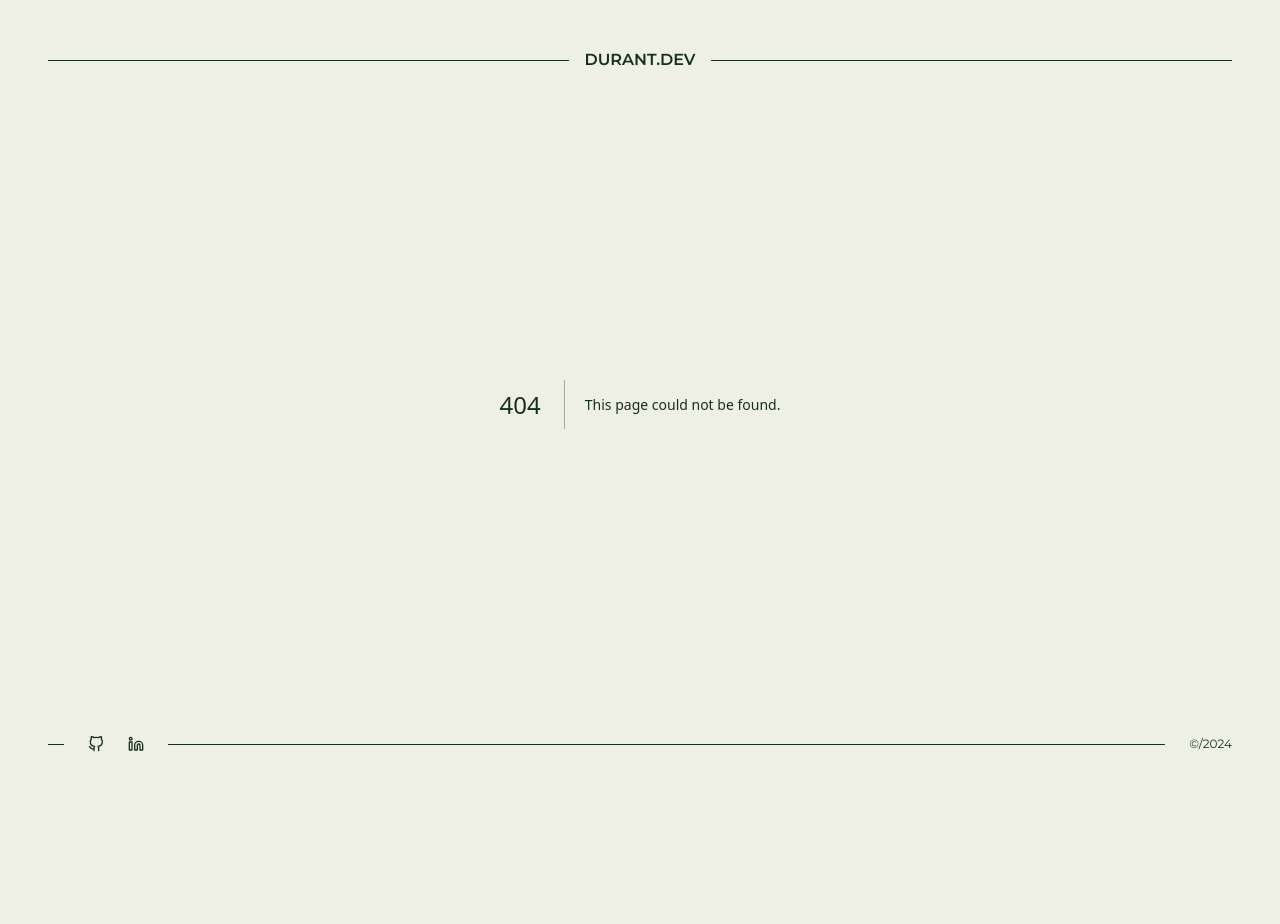
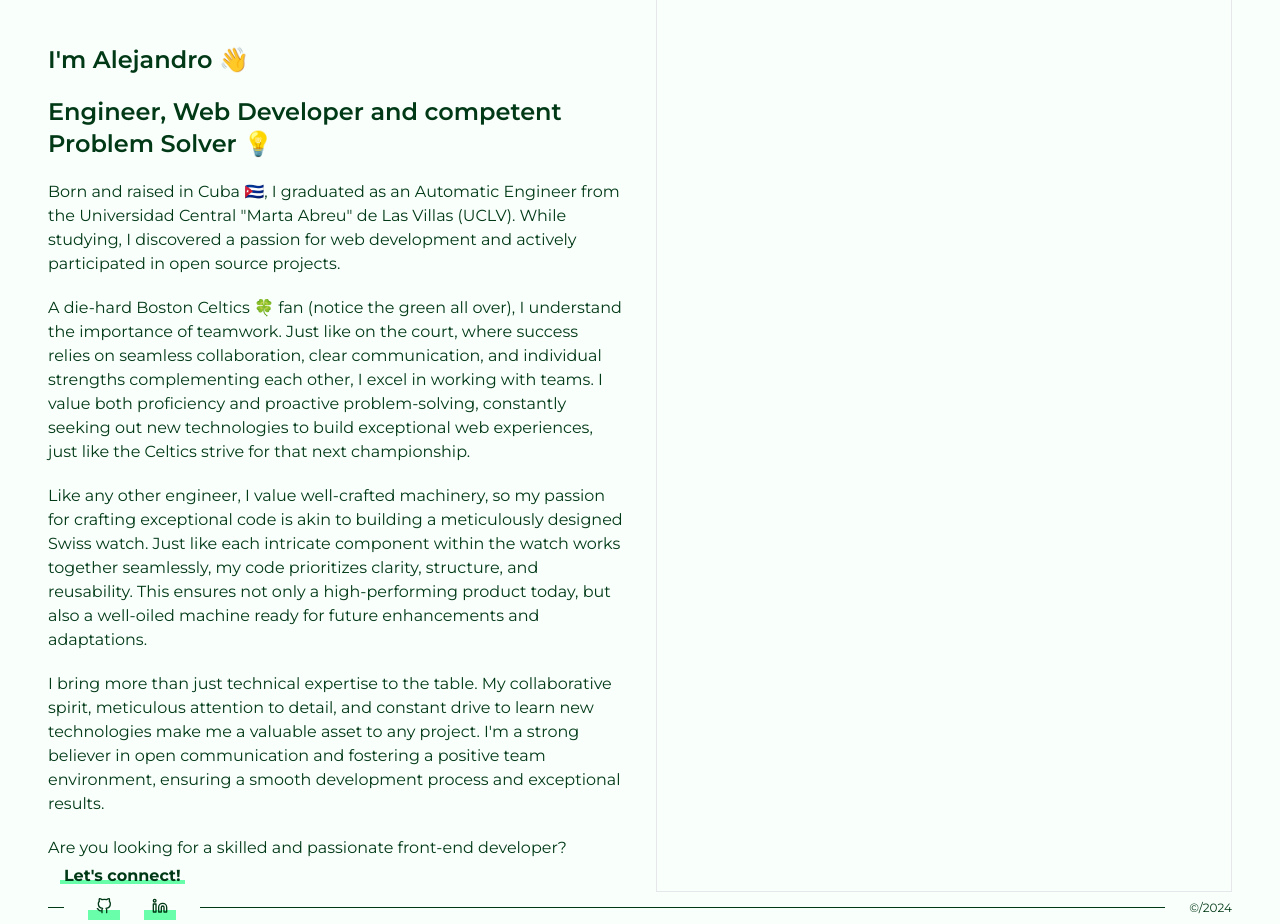
Before and after one commit to durantdurant95/portfolio, a Next.js app: page /about in a window 1280 px wide. Before the commit this address had no page. Before the commit the page ends 800 px from the top, so only its background shows below. Built offline with nearby package versions, Linux system fonts and the light colour scheme.

Commit message:
Update layout and page styles

```diff
--- /dev/null
+++ b/app/about/page.tsx
@@ -0,0 +1,62 @@
+import Link from "next/link";
+import { notoSerif } from "../fonts";
+
+const about = () => {
+  return (
+    <main className="flex grow gap-8">
+      <section className="flex w-1/2 flex-col gap-5">
+        <h1 className={`${notoSerif.className} text-[6vw]`}>ABOUT ME</h1>
+        <h2 className="text-2xl font-semibold">I&apos;m Alejandro 👋</h2>
+        <h2 className="text-2xl font-semibold">
+          Engineer, Web Developer and competent Problem Solver 💡
+        </h2>
+        <p>
+          Born and raised in Cuba 🇨🇺, I graduated as an Automatic Engineer from
+          the Universidad Central &quot;Marta Abreu&quot; de Las Villas (UCLV).
+          While studying, I discovered a passion for web development and
+          actively participated in open source projects.
+        </p>
+        <p>
+          A die-hard Boston Celtics 🍀 fan (notice the green all over), I
+          understand the importance of teamwork. Just like on the court, where
+          success relies on seamless collaboration, clear communication, and
+          individual strengths complementing each other, I excel in working with
+          teams. I value both proficiency and proactive problem-solving,
+          constantly seeking out new technologies to build exceptional web
+          experiences, just like the Celtics strive for that next championship.
+        </p>
+        <p>
+          Like any other engineer, I value well-crafted machinery, so my passion
+          for crafting exceptional code is akin to building a meticulously
+          designed Swiss watch. Just like each intricate component within the
+          watch works together seamlessly, my code prioritizes clarity,
+          structure, and reusability. This ensures not only a high-performing
+          product today, but also a well-oiled machine ready for future
+          enhancements and adaptations.
+        </p>
+        <p>
+          I bring more than just technical expertise to the table. My
+          collaborative spirit, meticulous attention to detail, and constant
+          drive to learn new technologies make me a valuable asset to any
+          project. I&apos;m a strong believer in open communication and
+          fostering a positive team environment, ensuring a smooth development
+          process and exceptional results.
+        </p>
+        <p>
+          Are you looking for a skilled and passionate front-end developer?
+          <Link
+            className="before:bg-celtic-300 relative ml-3 inline-block p-1 font-bold transition duration-300 ease-in-out before:absolute before:bottom-2 before:left-0 before:-z-10 before:h-1 before:w-full hover:scale-[1.02] hover:uppercase before:hover:h-5 before:hover:transform before:hover:duration-300"
+            href="/contact"
+          >
+            Let&apos;s connect!
+          </Link>
+        </p>
+      </section>
+      <section className="w-1/2 grow border border-main">
+        <div>photo here</div>
+      </section>
+    </main>
+  );
+};
+
+export default about;
--- a/app/layout.tsx
+++ b/app/layout.tsx
@@ -16,27 +16,36 @@ const RootLayout = ({ children }: { children: React.ReactNode }) => {
   return (
     <html lang="en">
       <body
-        className={`${montserrat.className} flex h-screen flex-col bg-background p-4 text-main md:p-8 lg:p-12`}
+        className={`${montserrat.className} text-celtic-950 bg-celtic-50 flex min-h-screen flex-col justify-center bg-opacity-30 p-4 md:h-screen md:p-6 lg:p-8 xl:p-12 2xl:p-16`}
       >
         <nav className="flex items-center justify-center gap-4">
-          <div className="h-[1px] grow bg-main " />
-          <Link className="font-semibold" href="/">
+          <div className="bg-celtic-950 h-[1px] grow" />
+          <Link
+            className="before:bg-celtic-300 relative inline-block p-1 font-bold transition duration-300 ease-in-out before:absolute before:bottom-2 before:left-0 before:-z-10 before:h-1 before:w-full hover:scale-[1.02] hover:uppercase before:hover:h-5 before:hover:transform before:hover:duration-300"
+            href="/"
+          >
             DURANT.DEV
           </Link>
-          <div className="h-[1px] grow bg-main" />
+          <div className="bg-celtic-950 h-[1px] grow" />
         </nav>
         {children}
         <Analytics />
         <SpeedInsights />
         <footer className="flex items-center justify-center gap-6">
-          <div className="h-[1px] w-4 bg-main" />
-          <Link href="https://github.com/durantdurant95">
-            <FiGithub />
+          <div className="bg-celtic-950 h-[1px] w-4" />
+          <Link
+            href="https://github.com/durantdurant95"
+            className="before:bg-celtic-300 relative inline-block h-8 w-8 p-1 font-bold transition duration-300 ease-in-out before:absolute before:bottom-1 before:left-0 before:-z-10 before:h-[10px] before:w-full hover:scale-[1.02] hover:uppercase before:hover:h-7 before:hover:transform before:hover:duration-300"
+          >
+            <FiGithub className="h-5 w-5 pl-1" />
           </Link>
-          <Link href="https://www.linkedin.com/in/alejandro-p%C3%A9rez-dur%C3%A1n-754a8324a/">
-            <FiLinkedin />
+          <Link
+            href="https://www.linkedin.com/in/alejandro-p%C3%A9rez-dur%C3%A1n-754a8324a/"
+            className="before:bg-celtic-300 relative inline-block h-8 w-8 p-1 font-bold transition duration-300 ease-in-out before:absolute before:bottom-1 before:left-0 before:-z-10 before:h-[10px] before:w-full hover:scale-[1.02] hover:uppercase before:hover:h-7 before:hover:transform before:hover:duration-300"
+          >
+            <FiLinkedin className="h-5 w-5 pl-1" />
           </Link>
-          <div className="h-[1px] grow bg-main" />
+          <div className="bg-celtic-950 h-[1px] grow" />
           <p className="text-xs">©/2024</p>
         </footer>
       </body>
--- a/app/page.tsx
+++ b/app/page.tsx
@@ -5,46 +5,48 @@ const Home = () => {
   return (
     <main className="flex grow flex-col gap-10 md:flex-row">
       {/* Name and photo section */}
-      <section className="flex w-full flex-col justify-around md:w-2/5">
-        <div className="h-28 w-full border border-black">Photo here</div>
-        <div className="">
-          {/* <h1
-            className={`${notoSerif.className} pb-8 text-2xl font-semibold md:text-5xl`}
-          >
-            ALEJANDRO PEREZ DURAN
-          </h1> */}
-          <h2 className="pb-12 text-2xl font-extralight">
-            Hello there! 👋, I&apos;m
-            <span className="font-medium"> Alejandro</span>
-          </h2>
-          <h2 className="pb-2 text-2xl font-extralight"></h2>
-          <h2 className="pb-2 text-2xl font-extralight">
-            Passionate <span className="font-medium">Frontend Developer</span>{" "}
-            who loves bringing ideas to life. Let&apos;s collaborate and create
-            something amazing together!
-          </h2>
-          <p></p>
-        </div>
+      <section className="flex w-full flex-col justify-center gap-4 text-balance md:w-2/5">
+        <h2 className="text-right text-2xl font-semibold">
+          ALEJANDRO PEREZ DURAN
+        </h2>
+        <div className="h-1/2 w-full border border-black">Photo here</div>
+        <h2 className="pb-2 text-2xl font-extralight"></h2>
+        <h2 className="pb-2 text-2xl font-light">
+          Passionate <span className="font-medium">Frontend Developer</span> who
+          loves bringing ideas to life. Let&apos;s collaborate and create
+          something amazing together!
+        </h2>
+        <h2 className="pb-2 text-xl font-light">
+          Currently working fulltime at{" "}
+          <span className="font-medium">Datamart</span> and part-time as a{" "}
+          <span className="font-medium">Freelancer</span>.
+        </h2>
       </section>
-      {/* //TODO Links section */}
+      {/* Links section */}
       <section
-        className={`${notoSerif.className} flex grow flex-col justify-center gap-4 text-[16vw] font-medium md:text-right md:text-[10vw]`}
+        className={`${notoSerif.className} flex grow flex-col items-end justify-center gap-10 text-7xl font-medium lg:text-8xl xl:text-9xl`}
       >
         <Link
           href="/about"
-          className="transition-all hover:scale-[1.02] hover:font-black"
+          className="before:bg-celtic-300 relative ml-3 p-1 font-bold transition-all duration-300 ease-in-out before:absolute before:bottom-3 before:left-0 before:-z-10 before:h-4 before:w-full hover:scale-[1.02] hover:font-extrabold before:hover:h-20 before:hover:transform before:hover:duration-300  lg:before:hover:h-24 xl:before:hover:h-32"
         >
           ABOUT
         </Link>
         <Link
           href="/work"
-          className="transition-all hover:scale-[1.02] hover:font-extrabold"
+          className="before:bg-celtic-300 relative ml-3 p-1 font-bold transition-all duration-300 ease-in-out before:absolute before:bottom-3 before:left-0 before:-z-10 before:h-4 before:w-full hover:scale-[1.02] hover:font-extrabold before:hover:h-20 before:hover:transform before:hover:duration-300  lg:before:hover:h-24 xl:before:hover:h-32"
         >
-          WORK
+          EXPERIENCE
         </Link>
         <Link
           href="/contact"
-          className="transition-all hover:scale-[1.02] hover:font-extrabold"
+          className="before:bg-celtic-300 relative ml-3 p-1 font-bold transition-all duration-300 ease-in-out before:absolute before:bottom-3 before:left-0 before:-z-10 before:h-4 before:w-full hover:scale-[1.02] hover:font-extrabold before:hover:h-20 before:hover:transform before:hover:duration-300  lg:before:hover:h-24 xl:before:hover:h-32"
+        >
+          PROJECTS
+        </Link>
+        <Link
+          href="/contact"
+          className="before:bg-celtic-300 relative ml-3 p-1 font-bold transition-all duration-300 ease-in-out before:absolute before:bottom-3 before:left-0 before:-z-10 before:h-4 before:w-full hover:scale-[1.02] hover:font-extrabold before:hover:h-20 before:hover:transform before:hover:duration-300  lg:before:hover:h-24 xl:before:hover:h-32"
         >
           CONTACT
         </Link>
--- a/app/work/page.tsx
+++ b/app/work/page.tsx
@@ -1,7 +1,11 @@
-type Props = {};
+import { notoSerif } from "../fonts";
 
-const Work = (props: Props) => {
-  return <div>My work</div>;
+const Work = () => {
+  return (
+    <main className="flex grow flex-col gap-10 md:flex-row">
+      <p className={`${notoSerif.className}`}>My work</p>
+    </main>
+  );
 };
 
 export default Work;
--- a/tailwind.config.ts
+++ b/tailwind.config.ts
@@ -9,10 +9,19 @@ const config: Config = {
   theme: {
     extend: {
       colors: {
-        main: "#163020",
-        background: "#EEF0E5",
-        // main: " #F6F1EE",
-        // background: "#113946",
+        celtic: {
+          "50": "#ecfff4",
+          "100": "#d3ffe6",
+          "200": "#aaffce",
+          "300": "#69ffaa",
+          "400": "#21ff7d",
+          "500": "#00f25b",
+          "600": "#00ca48",
+          "700": "#009e3b",
+          "800": "#007a33",
+          "900": "#02652d",
+          "950": "#003916",
+        },
       },
     },
   },
```
